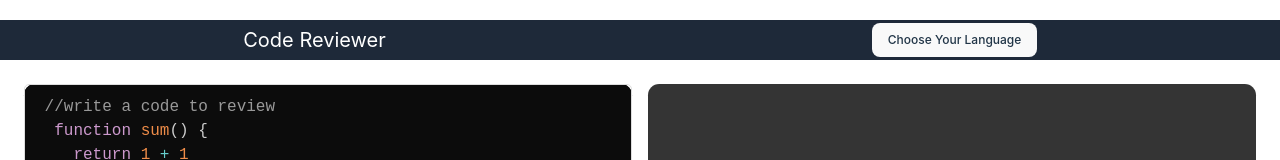
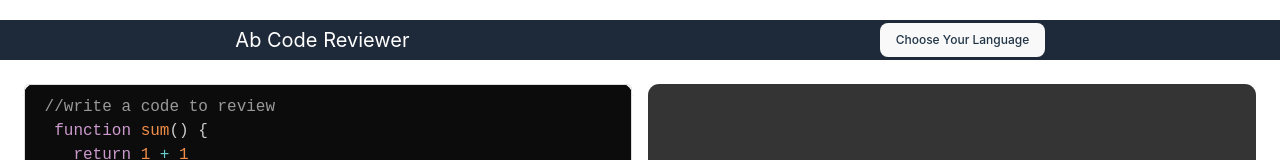
Before and after one commit to Targter/AIPOWERED_CODE_REVIEWER, a React (Vite) app in the folder FRONTEND/: page / in a window 1280 px wide. Shown: the top 160 px of the page. Built offline with nearby package versions, Linux system fonts and the light colour scheme.

Commit message:
Update Navbar.jsx

```diff
--- a/FRONTEND/src/component/Navbar.jsx
+++ b/FRONTEND/src/component/Navbar.jsx
@@ -23,7 +23,7 @@ const Navbar = ({ setSelectedLanguagefinal }) => {
 
   return (
     <div className="w-full bg-gray-800 h-10 flex justify-around items-center">
-      <h2 className="text-white text-center text-xl">Code Reviewer</h2>
+      <h2 className="text-white text-center text-xl">Ab Code Reviewer</h2>
       <button
         className="text-sm"
         style={{ fontSize: "12px" }}
@@ -47,6 +47,7 @@ const Navbar = ({ setSelectedLanguagefinal }) => {
                 value={selectedLanguage}
                 onChange={handleLanguageChange}
               >
+                <option value="javascript">Select your language</option>
                 <option value="javascript">JavaScript</option>
                 <option value="python">Python</option>
                 <option value="cpp">C++</option>
```
